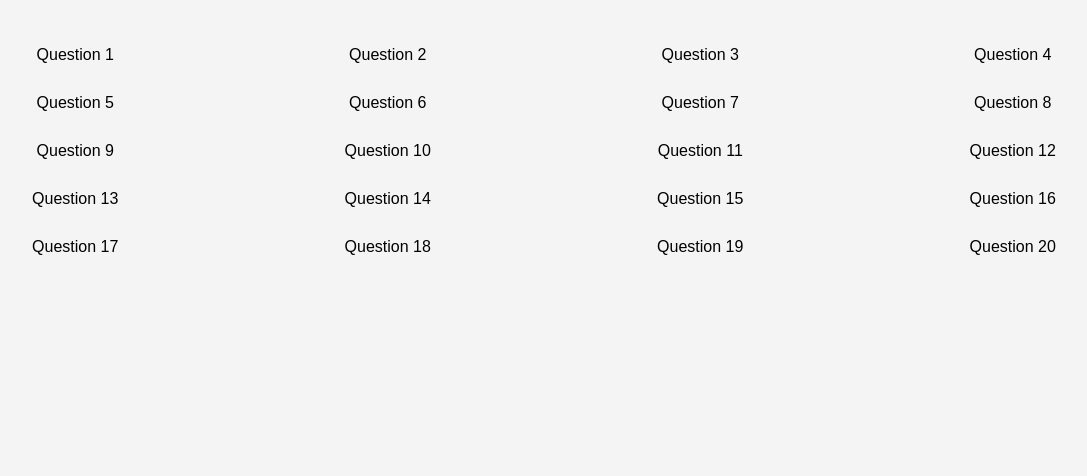
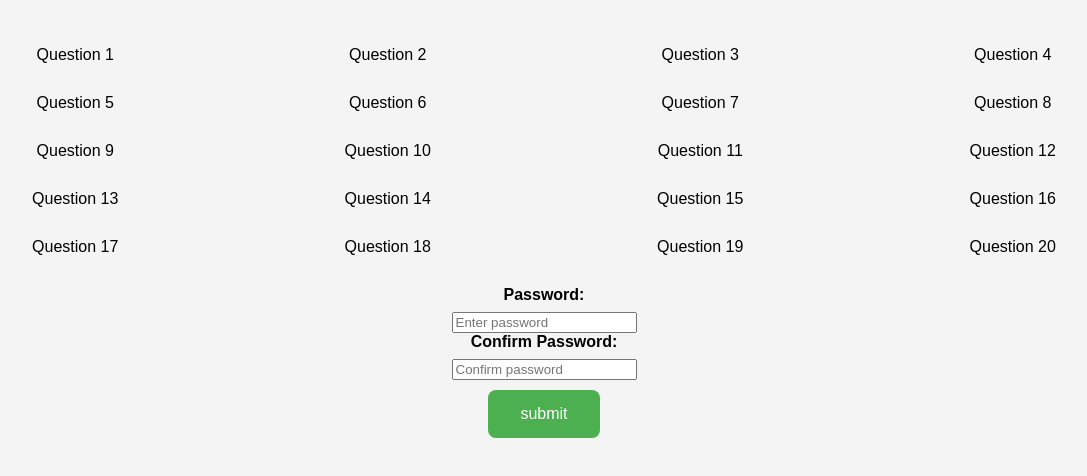
Before and after one commit to kimmisinha/React-Challenge, a React (Create React App) app in the folder my-challenge/: page /question5 in a window 1280 px wide. Shown: the top 476 px of the page, without its empty margins (96-1183 px from the left). Built offline with nearby package versions, Linux system fonts and the light colour scheme.

Commit message:
Implement secure password check functionality

```diff
--- a/my-challenge/src/Component/Question5.jsx
+++ b/my-challenge/src/Component/Question5.jsx
@@ -1,25 +1,50 @@
-import React from 'react'
+import React, { useState } from 'react'
 
 function Question5() {
-    // TODO: Add state variables for password and confirm password
-  // TODO: Add event handlers for updating password and confirm password state
+    const [password,setPassword]=useState('');
+    const [confirmPassword,setConfirmPassword]=useState('')
+    const [message,setMessage]=useState('')
 
-  function checkPasswordsMatch() {
-    // TODO: Compare password and confirm password state and return true if they match, false if they don't
-  }
+    const isPasswordStrong=(pwd)=>{
+      const hasSpecialChar = /[!@#\$%\^\&*\)\(+=._-]/.test(pwd);
+      const hasMinLength=pwd.length>=9;
+       return hasMinLength && hasSpecialChar
+    }
 
-  function checkPasswordStrength() {
-    // TODO: Use a regular expression to check if password includes at least one special character
-    // TODO: Check if password is at least 8 characters long
-    // TODO: Return true if password has a special character and is at least 8 characters long, false otherwise
-  }
+    const handleSubmit=(e)=>{
+      e.preventDefault()
+      if(password!==confirmPassword){
+        setMessage("Passwords do not match")
+      }
+      else if (!isPasswordStrong(password)){
+        setMessage('Password must be at least 8 characters long and include at least one special character.');
+      }
+      else{
+        setMessage('Success! Your password is secure.')
+      }
+    }
+  return (
+    <form onSubmit={handleSubmit}>
+      <div>
+        <label>Password:</label>
+        <input type='password' value={password}
+                  placeholder="Enter password"
 
-  return (
-    <form>
-      {/* TODO: Add password input field */}
-      {/* TODO: Add confirm password input field */}
-      {/* TODO: Add message to display whether passwords match */}
-      {/* TODO: Add message to display whether password is strong */}
+        onChange={(e)=>setPassword(e.target.value) }></input>
+      </div>
+      <div>
+      <label>Confirm Password:</label>
+    <input type='password' value={confirmPassword}
+    onChange={(e)=>setConfirmPassword(e.target.value)}
+    placeholder="Confirm password"
+
+    />
+
+      </div>
+      <div>
+        <button type='submit'>submit</button>
+        <p>{message}</p>
+      </div>
     </form>
   );
 }
```
